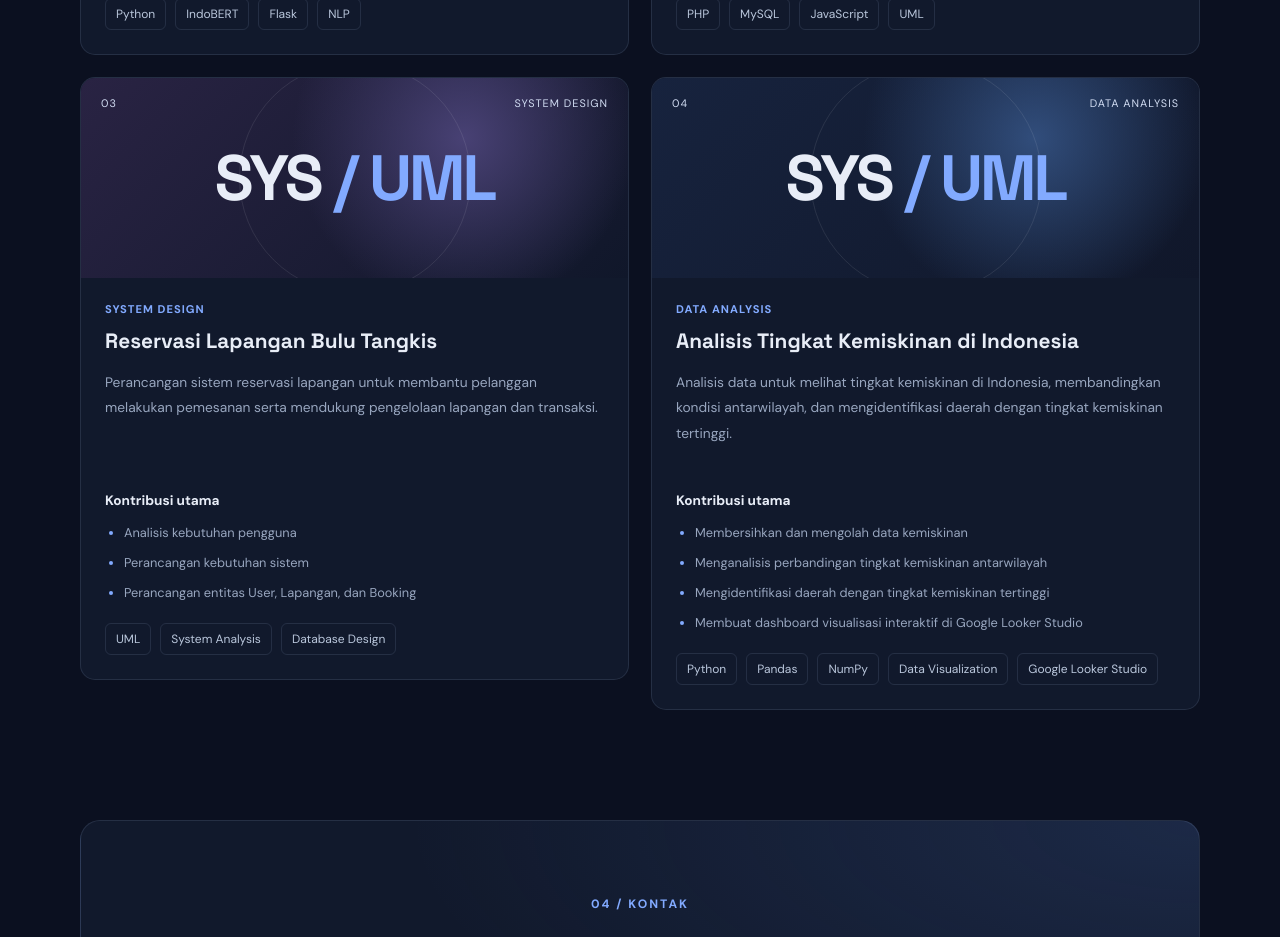
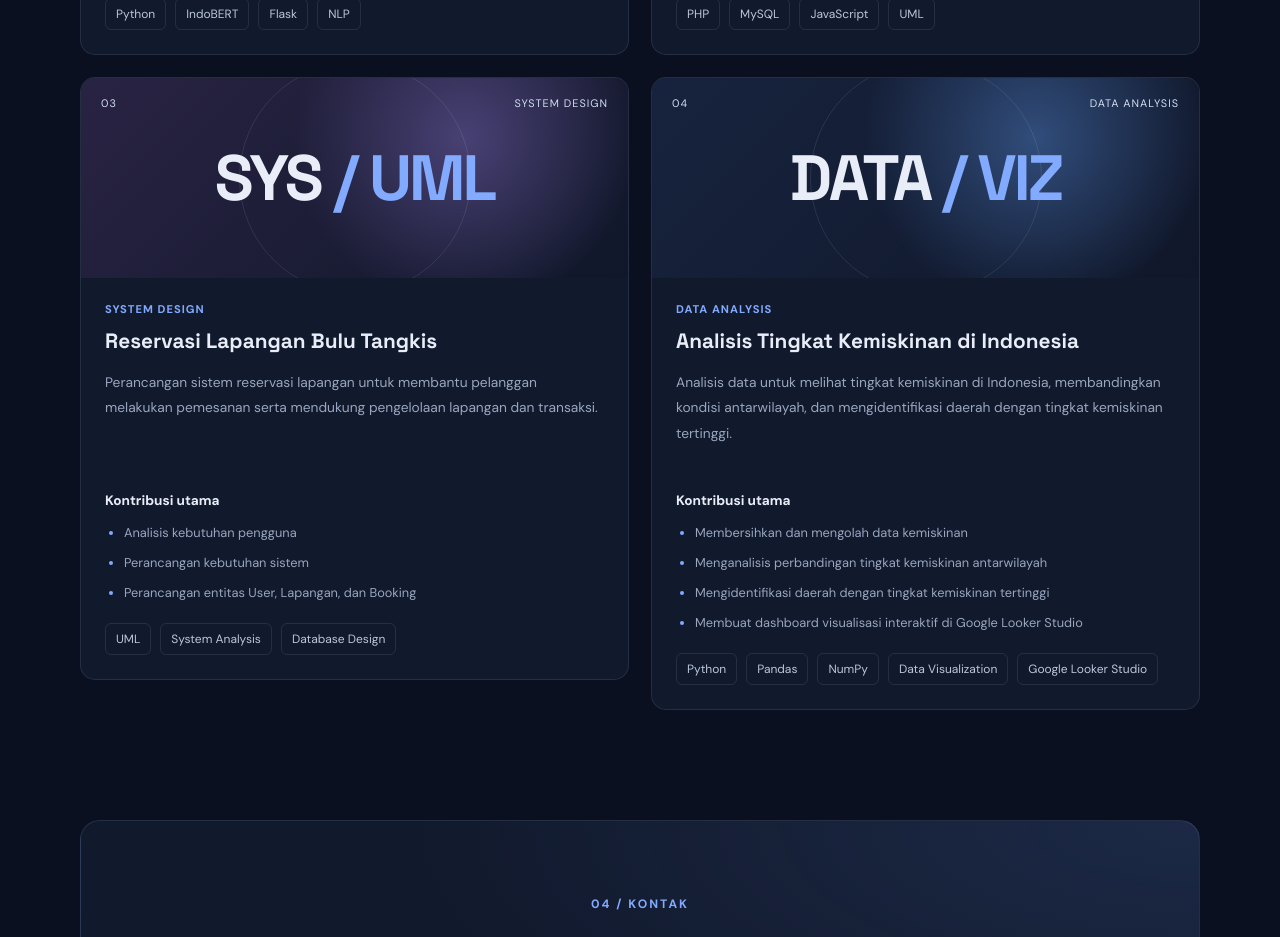
Before and after one commit to MuhammadFadhil04/MuhammadFadhil04.github.io, a React (Vite) app: page / in a window 1280 px wide. Shown: the part 3500-4437 px from the top of the page. Built offline with nearby package versions, Linux system fonts and the light colour scheme.

Commit message:
Differentiate data analysis project artwork

```diff
--- a/src/App.jsx
+++ b/src/App.jsx
@@ -419,8 +419,10 @@ function App() {
                       <>AI<span> / NLP</span></>
                     ) : project.number === "02" ? (
                       <>WEB<span> / APP</span></>
+                    ) : project.number === "03" ? (
+                      <>SYS<span> / UML</span></>
                     ) : (
-                      <>SYS<span> / UML</span></>
+                      <>DATA<span> / VIZ</span></>
                     )}
                   </div>
                 </div>
```
